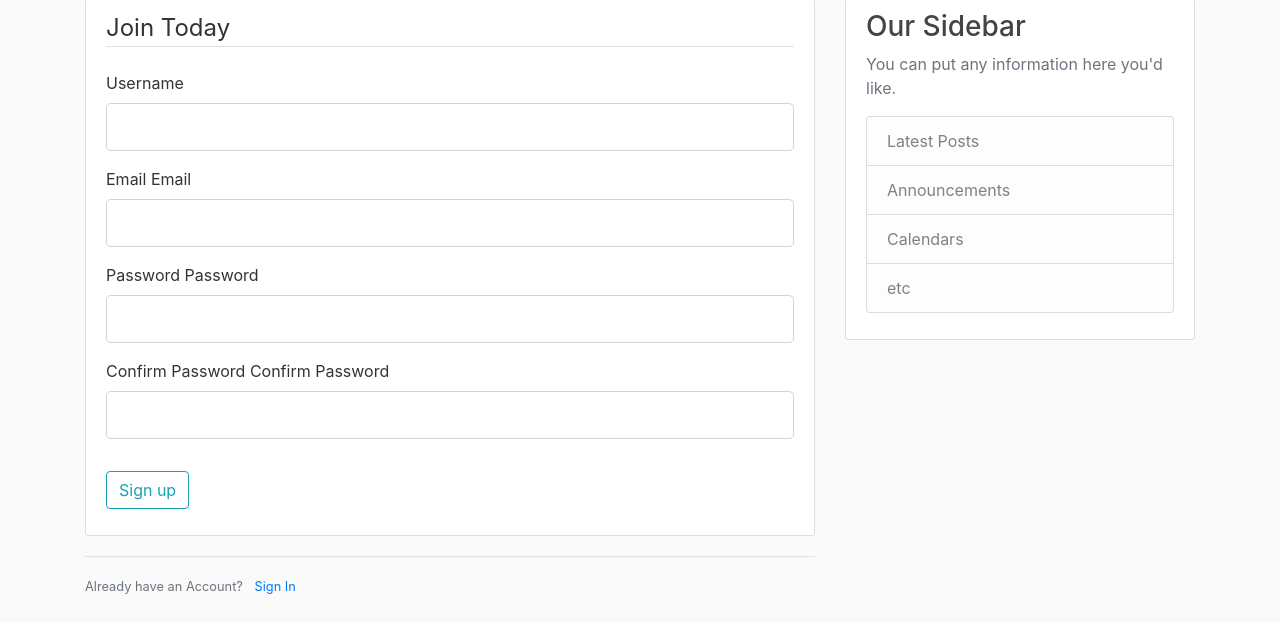
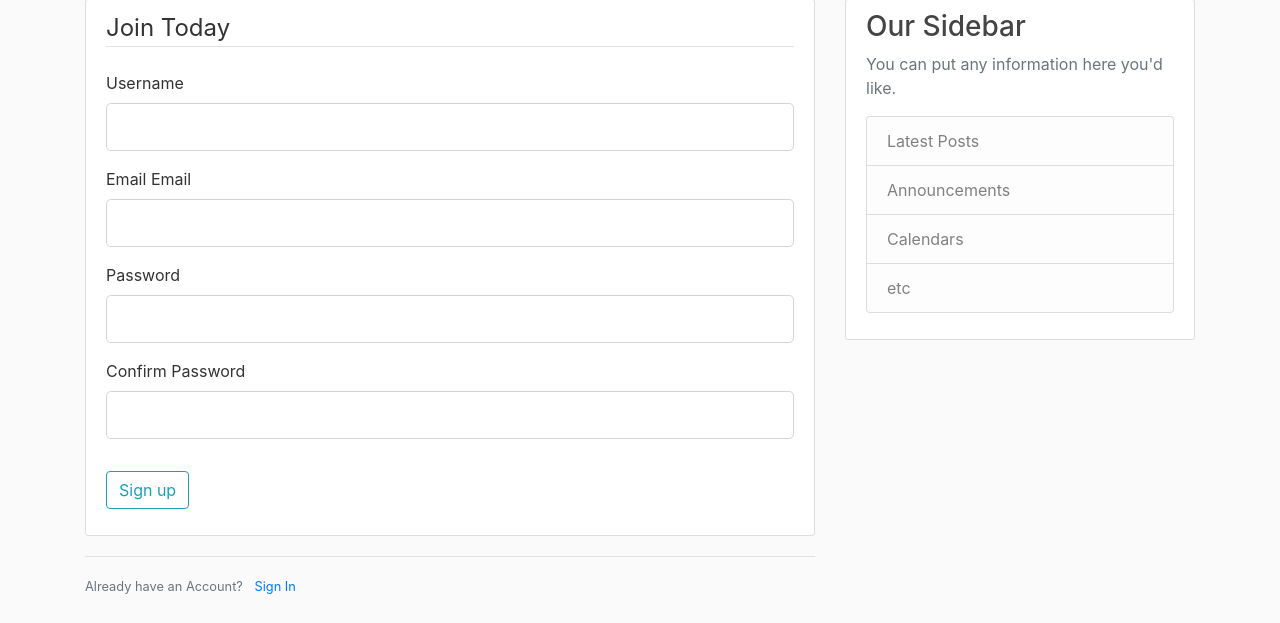
Before and after one commit to redcican/flaskblog, a Flask app: page /register in a window 1280 px wide. Shown: the part 81-704 px from the top of the page. Run offline with Flask 2, Linux system fonts and the light colour scheme; some libraries are stand-ins or nearby versions.

Commit message:
fix typo

```diff
--- a/templates/login.html
+++ b/templates/login.html
@@ -6,7 +6,6 @@
                 <fieldset class="form-group">
                     <legend class="border-bottom mb-4">Log In</legend>
                     <div class="form-group">
-                        {{ form.email.label(class="form-control-label") }}
                         {{ form.email.label(class="form-control-label") }}
                         {% if form.email.errors %}
                             {{ form.email(class="form-control form-control-lg is-invalid") }}
@@ -20,7 +19,6 @@
                         {% endif %}
                     </div>
                     <div class="form-group">
-                        {{ form.password.label(class="form-control-label") }}
                         {{ form.password.label(class="form-control-label") }}
                         {% if form.password.errors %}
                             {{ form.password(class="form-control form-control-lg is-invalid") }}
--- a/templates/register.html
+++ b/templates/register.html
@@ -34,7 +34,6 @@
                     </div>
                     <div class="form-group">
                         {{ form.password.label(class="form-control-label") }}
-                        {{ form.password.label(class="form-control-label") }}
                         {% if form.password.errors %}
                             {{ form.password(class="form-control form-control-lg is-invalid") }}
                             <div class="invalid-feedback">
@@ -47,7 +46,6 @@
                         {% endif %}
                     </div>
                     <div class="form-group">
-                        {{ form.confirm_password.label(class="form-control-label") }}
                         {{ form.confirm_password.label(class="form-control-label") }}
                         {% if form.confirm_password.errors %}
                             {{ form.confirm_password(class="form-control form-control-lg is-invalid") }}
```
